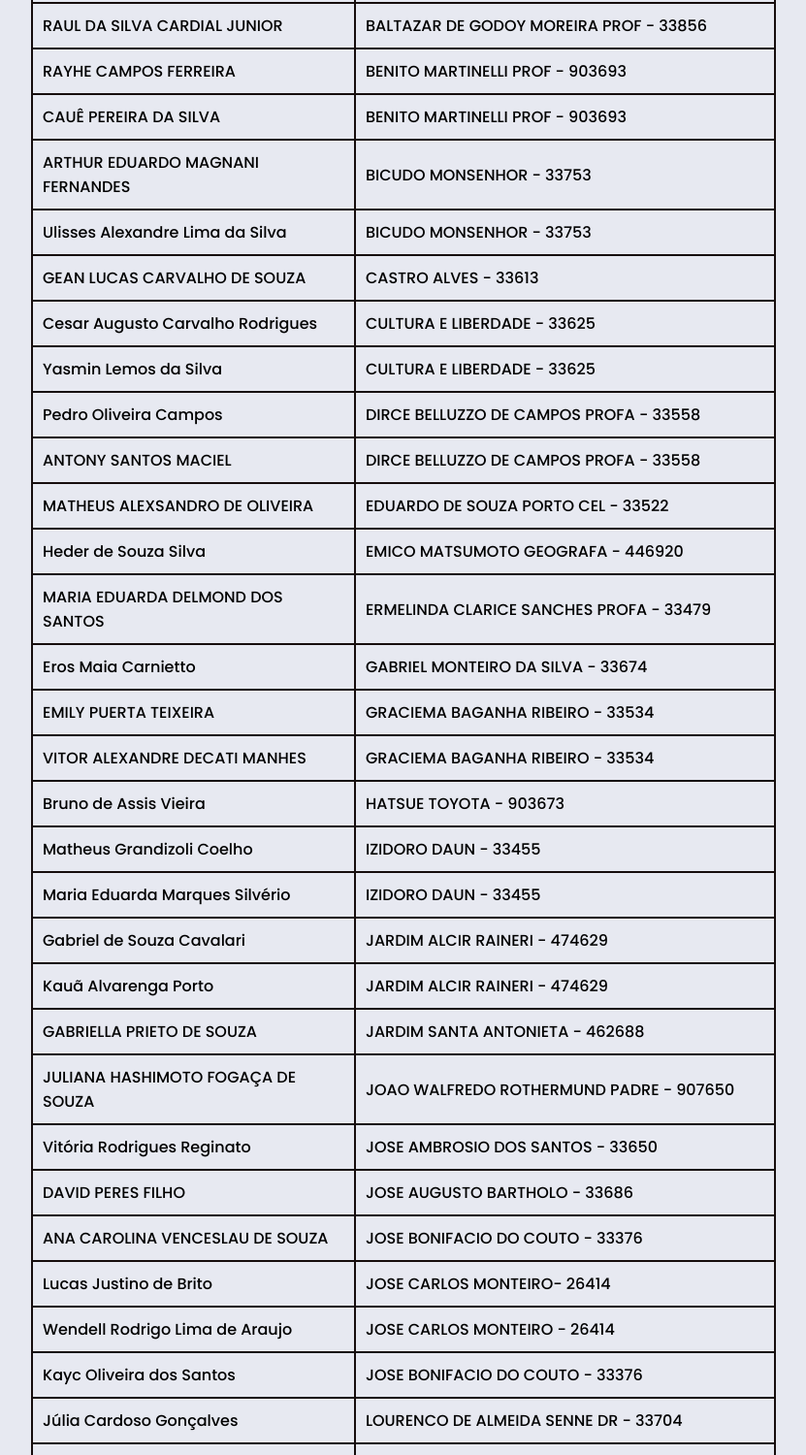
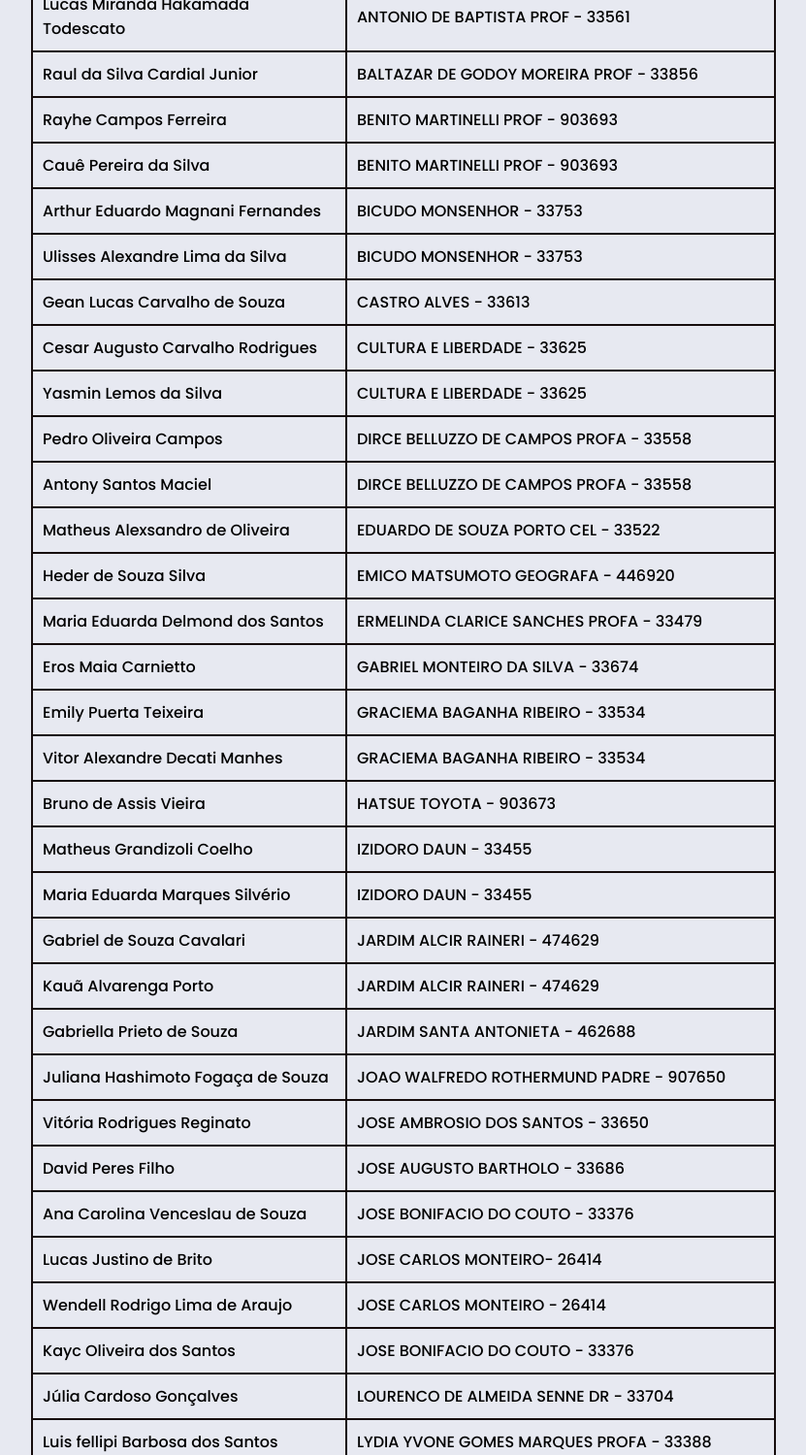
Before and after one commit to aguinaldool/estrelasprogramacao, a plain HTML site: page estudantes.html in a window 1280 px wide. Shown: the part 537-2037 px from the top of the page at 97% size, without its empty margins (224-1055 px from the left). Drawn offline with Linux system fonts and the light colour scheme; a web font is replaced by a local one.

Commit message:
09/12/2024 segundo
nomes em minúsculas correção

```diff
--- a/estudantes.html
+++ b/estudantes.html
@@ -45,7 +45,7 @@
         </tr>
 
         <tr>
-          <td>AMANDA SILVA DEONISIO ALVES</td>
+          <td>Amanda Silva Deonisio Alves</td>
           <td>ANTONIO AUGUSTO NETTO - 33832</td>
         </tr>
         <tr>
@@ -67,21 +67,21 @@
         </tr>
 
         <tr>
-          <td>RAUL DA SILVA CARDIAL JUNIOR</td>
+          <td>Raul da Silva Cardial Junior</td>
           <td>BALTAZAR DE GODOY MOREIRA PROF - 33856</td>
         </tr>
 
         <tr>
-          <td>RAYHE CAMPOS FERREIRA</td>
+          <td>Rayhe Campos Ferreira</td>
           <td>BENITO MARTINELLI PROF - 903693</td>
         </tr>
         <tr>
-          <td>CAUÊ PEREIRA DA SILVA</td>
+          <td>Cauê Pereira da Silva</td>
           <td>BENITO MARTINELLI PROF - 903693</td>
         </tr>
 
         <tr>
-          <td>ARTHUR EDUARDO MAGNANI FERNANDES</td>
+          <td>Arthur Eduardo Magnani Fernandes</td>
           <td>BICUDO MONSENHOR - 33753</td>
         </tr>
 
@@ -91,7 +91,7 @@
         </tr>
 
         <tr>
-          <td>GEAN LUCAS CARVALHO DE SOUZA</td>
+          <td>Gean Lucas Carvalho de Souza</td>
           <td>CASTRO ALVES - 33613</td>
         </tr>
 
@@ -110,11 +110,11 @@
           <td>DIRCE BELLUZZO DE CAMPOS PROFA - 33558</td>
         </tr>
         <tr>
-          <td>ANTONY SANTOS MACIEL</td>
+          <td>Antony Santos Maciel</td>
           <td>DIRCE BELLUZZO DE CAMPOS PROFA - 33558</td>
         </tr>
         <tr>
-          <td>MATHEUS ALEXSANDRO DE OLIVEIRA</td>
+          <td>Matheus Alexsandro de Oliveira</td>
           <td>EDUARDO DE SOUZA PORTO CEL - 33522</td>
         </tr>
 
@@ -124,7 +124,7 @@
         </tr>
 
         <tr>
-          <td>MARIA EDUARDA DELMOND DOS SANTOS</td>
+          <td>Maria Eduarda Delmond dos Santos</td>
           <td>ERMELINDA CLARICE SANCHES PROFA - 33479</td>
         </tr>
         <tr>
@@ -133,11 +133,11 @@
         </tr>
 
         <tr>
-          <td>EMILY PUERTA TEIXEIRA</td>
+          <td>Emily Puerta Teixeira</td>
           <td>GRACIEMA BAGANHA RIBEIRO - 33534</td>
         </tr>
         <tr>
-          <td>VITOR ALEXANDRE DECATI MANHES</td>
+          <td>Vitor Alexandre Decati Manhes</td>
           <td>GRACIEMA BAGANHA RIBEIRO - 33534</td>
         </tr>
         <tr>
@@ -161,12 +161,12 @@
           <td>JARDIM ALCIR RAINERI - 474629</td>
         </tr>
         <tr>
-          <td>GABRIELLA PRIETO DE SOUZA</td>
+          <td>Gabriella Prieto de Souza</td>
           <td>JARDIM SANTA ANTONIETA - 462688</td>
         </tr>
 
         <tr>
-          <td>JULIANA HASHIMOTO FOGAÇA DE SOUZA</td>
+          <td>Juliana Hashimoto Fogaça de Souza</td>
           <td>JOAO WALFREDO ROTHERMUND PADRE - 907650</td>
         </tr>
 
@@ -175,12 +175,12 @@
           <td>JOSE AMBROSIO DOS SANTOS - 33650</td>
         </tr>
         <tr>
-          <td>DAVID PERES FILHO</td>
+          <td>David Peres Filho</td>
           <td>JOSE AUGUSTO BARTHOLO - 33686</td>
         </tr>
 
         <tr>
-          <td>ANA CAROLINA VENCESLAU DE SOUZA</td>
+          <td>Ana Carolina Venceslau de Souza</td>
           <td>JOSE BONIFACIO DO COUTO - 33376</td>
         </tr>
 
```
